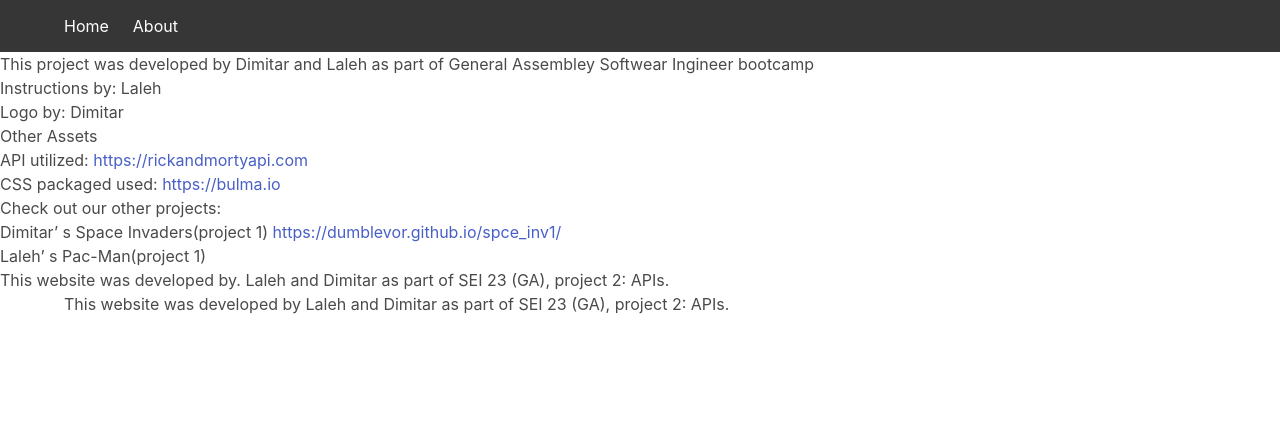
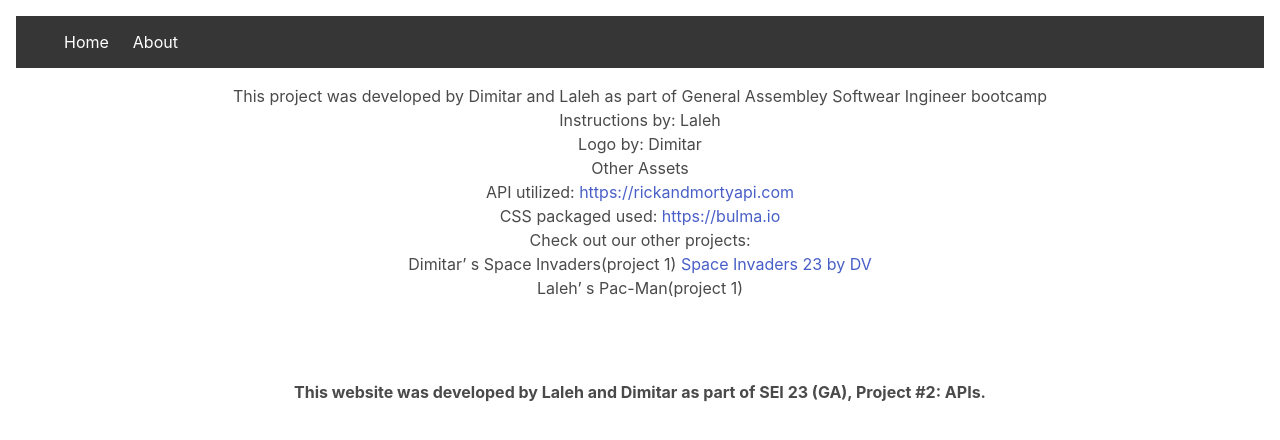
Before and after one commit to Laleh-S/project-2-Laleh, a React (Create React App) app: page /about in a window 1280 px wide. Shown: the top 440 px of the page. Built offline with nearby package versions, Linux system fonts and the light colour scheme.

Commit message:
small changes

```diff
--- a/src/App.js
+++ b/src/App.js
@@ -7,7 +7,7 @@ import DisplayCharacter from "./components/DisplayCharacter"
 
 
 function App() {
-  return ( <>
+  return (<>
     <Router>
       <Navbar />
       <main>
@@ -18,10 +18,12 @@ function App() {
         </Routes>
       </main>
     </Router>
+    <br/>
+    <br/>
     <footer>
-        <p className="container">This website was developed by Laleh and Dimitar as part of SEI 23 (GA), project 2: APIs.</p>
-      </footer>
-    </>
+      <p className="container">This website was developed by Laleh and Dimitar as part of SEI 23 (GA), Project #2: APIs.</p>
+    </footer>
+  </>
   )
 }
 export default App
--- a/src/components/About.js
+++ b/src/components/About.js
@@ -17,16 +17,13 @@ function About () {
 
       <div>
         <h2>Check out our other projects:</h2>
-        <h4>Dimitar&rsquo; s Space Invaders(project 1) <a href= "https://dumblevor.github.io/spce_inv1/">https://dumblevor.github.io/spce_inv1/</a></h4>
+        <h4>Dimitar&rsquo; s Space Invaders(project 1) <a href= "https://dumblevor.github.io/spce_inv1/">Space Invaders 23 by DV</a></h4>
         <a></a>
 
         <h4>Laleh&rsquo; s Pac-Man(project 1) <a href=""></a></h4>
         <a></a>
       </div>
 
-      <footer>
-        <p>This website was developed by. Laleh and Dimitar as part of SEI 23 (GA), project 2: APIs.</p>
-      </footer>
     </div>
 
   )
--- a/src/components/Character.js
+++ b/src/components/Character.js
@@ -16,14 +16,17 @@ type: ""
 url: "https://rickandmortyapi.com/api/character/3"
 */
 
-function Character({ name, image, species, gender }) {
+function Character({ name, image, species, gender, origin, status }) {
   return (
     <div>
-      <h1>{name}</h1>
-      <h2>Species: {species}</h2>
-      <h2>Gender: {gender}</h2>
+      <p>A random character of your chosen gender.</p>
+      <h2>{name}</h2>
+      <p>Species: {species} <br />
+      Origin: {origin.name} <br />
+      Current status: {status}<br />
+      Gender: {gender}</p>
+
       <img src={image} />
-
     </div>
   )
 }
--- a/src/components/DisplayCharacter.js
+++ b/src/components/DisplayCharacter.js
@@ -4,7 +4,7 @@ import Character from "./Character"
 
 
 function DisplayCharacter() {
-  let {genderName} = useParams()
+  const { genderName } = useParams()
   const [chosenCharacter, setchosenCharacter] = React.useState(undefined)
   const gendersAvailable = ['Female', 'Male', 'Genderless', 'Unknown']
 
@@ -12,13 +12,13 @@ function DisplayCharacter() {
     async function fetchCharacters() {
       let chosenGender = genderName;
 
-      if (genderName === 'random') {
+      if (genderName === "random") {
         chosenGender = (gendersAvailable[Math.floor(Math.random() * 3 + 1)])
       }
 
       const resp = await fetch(`https://rickandmortyapi.com/api/character/?gender=${chosenGender}`)
       const characterData = await resp.json()
-      let randIndex = Math.floor(Math.random() * 20)
+      const randIndex = Math.floor(Math.random() * 20)
       setchosenCharacter(characterData.results[randIndex])
 
     }
@@ -34,7 +34,7 @@ function DisplayCharacter() {
           <Character {...chosenCharacter} />
         </>
         : <h1>Character Loading...</h1>}
-      <h2> Choose a new gender</h2>
+      <h3> Choose a new gender</h3>
       <a href="/displaycharacter/female" className="button">
         Female
       </a>
--- a/src/components/Home.js
+++ b/src/components/Home.js
@@ -37,9 +37,7 @@ function Home() {
         <h4>Chose another character</h4>
       </div>
 
-      {/* <footer>
-        <p>This website was developed by Laleh and Dimitar as part of SEI 23 (GA), project 2: APIs.</p>
-      </footer> */}
+
     </div>
   )
 }
--- a/src/styles/main.scss
+++ b/src/styles/main.scss
@@ -1,4 +1,23 @@
+#root {
+  padding: 1em;
+}
+main {
+  padding: 1em;
+  text-align: center;
+}
+footer {
+  padding: 1em;
+  text-align: center;
+  font-weight: bold;
+}
+img {
+  border: 7px double green;
+  border-radius: 15px;
+}
 
+button {
+  text-align: center;
+}
 
 $footer-background-color: #363636;
 $footer-padding: 2rem 1.5rem;
```
Lines whose indentation alone changed are shown as unchanged.
